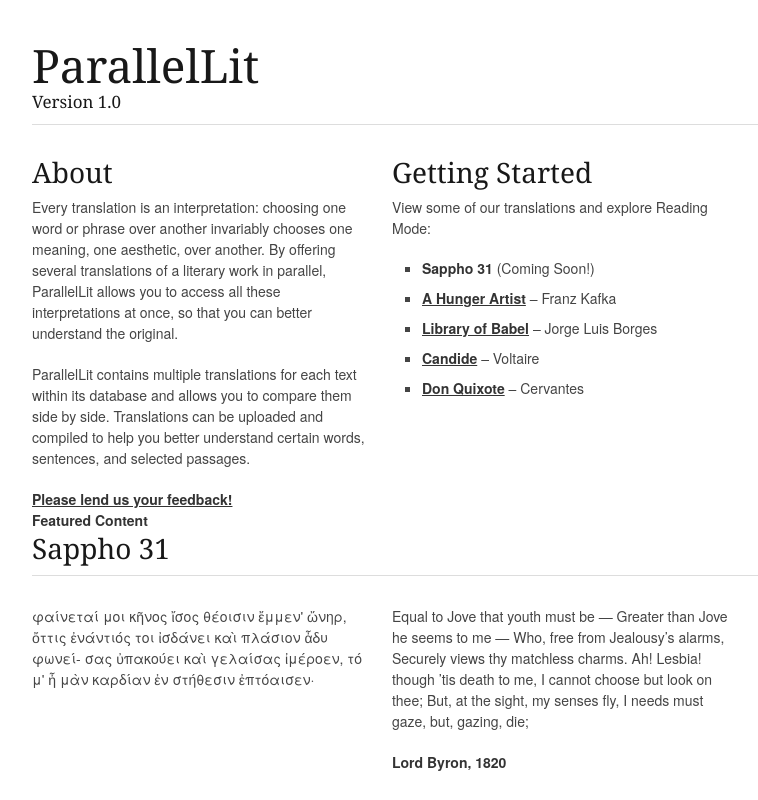
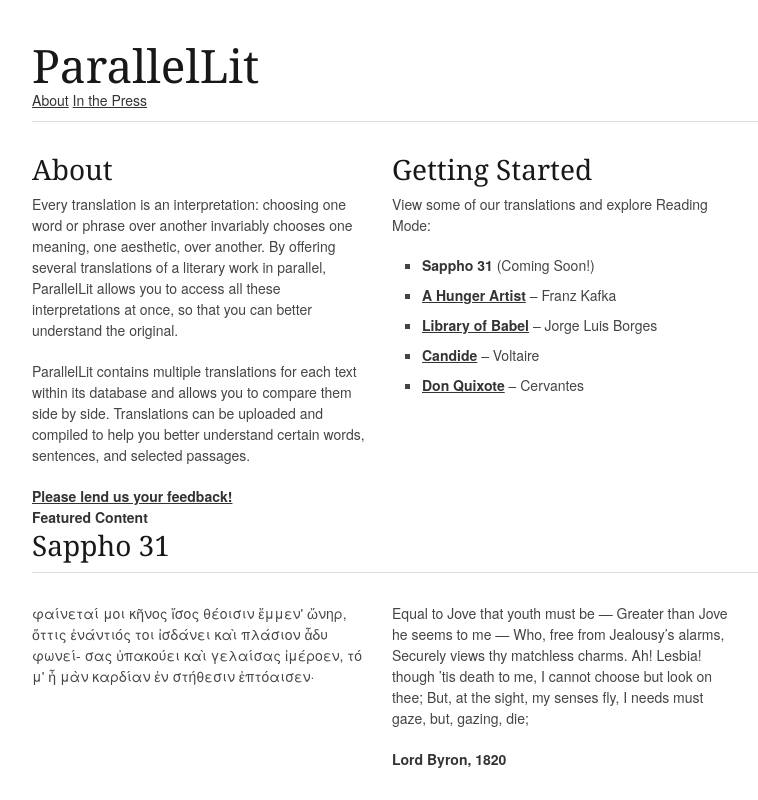
Before and after one commit to parallellit/parallellit.me, a plain HTML site: page index.html in a window 1280 px wide. Shown: the whole page, without its empty margins (138-896 px from the left). Drawn offline with Linux system fonts and the light colour scheme.

Commit message:
Update index.html

```diff
--- a/index.html
+++ b/index.html
@@ -56,7 +56,7 @@
 	<div class="container">
 		<div class="sixteen columns">
 			<h1 class="remove-bottom" style="margin-top: 40px">ParallelLit</h1>
-			<h5>Version 1.0</h5>
+			<a>About</a> <a>In the Press</a>
 			<hr />
 		</div>
 		<div class="six columns">
```
